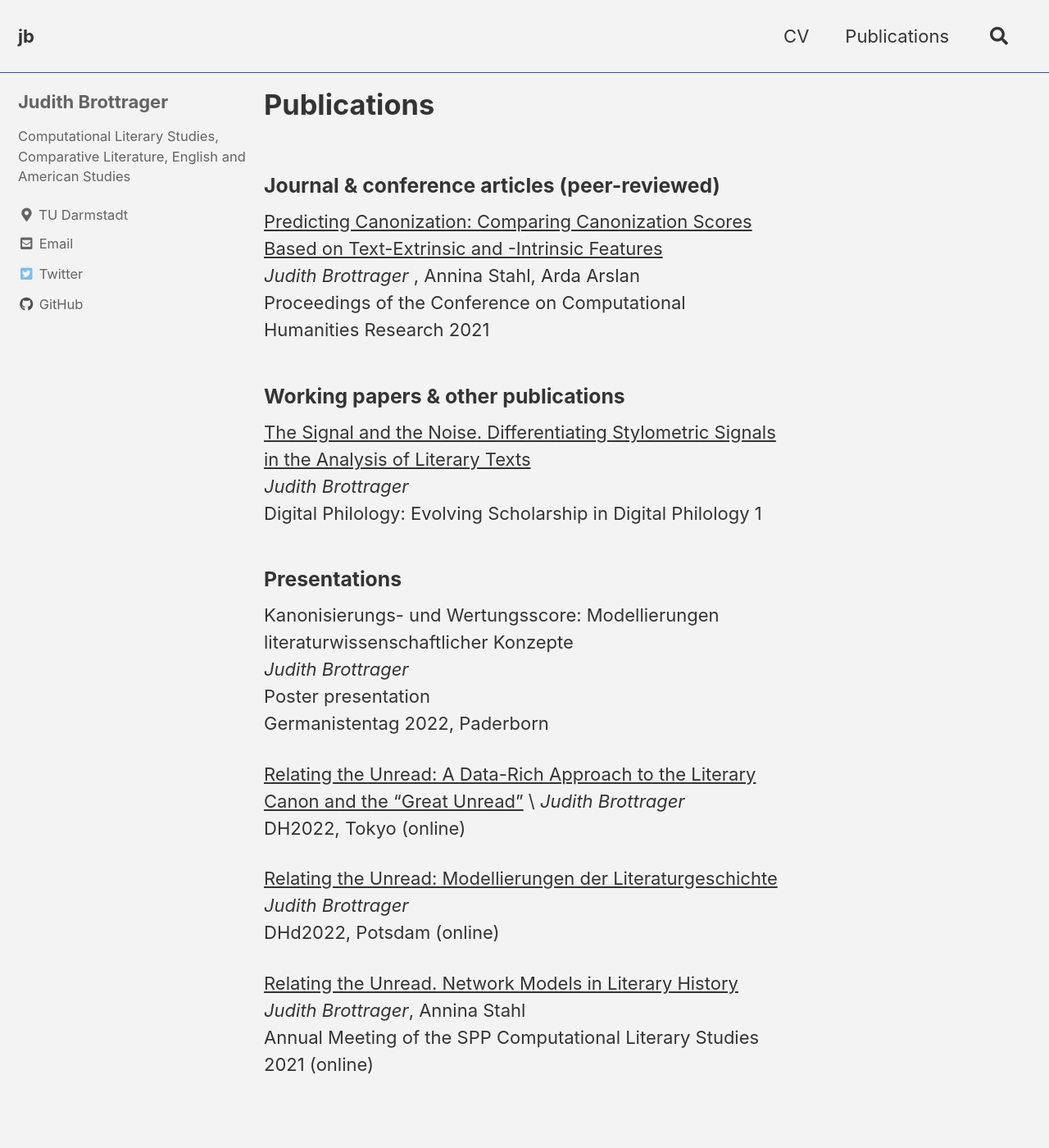
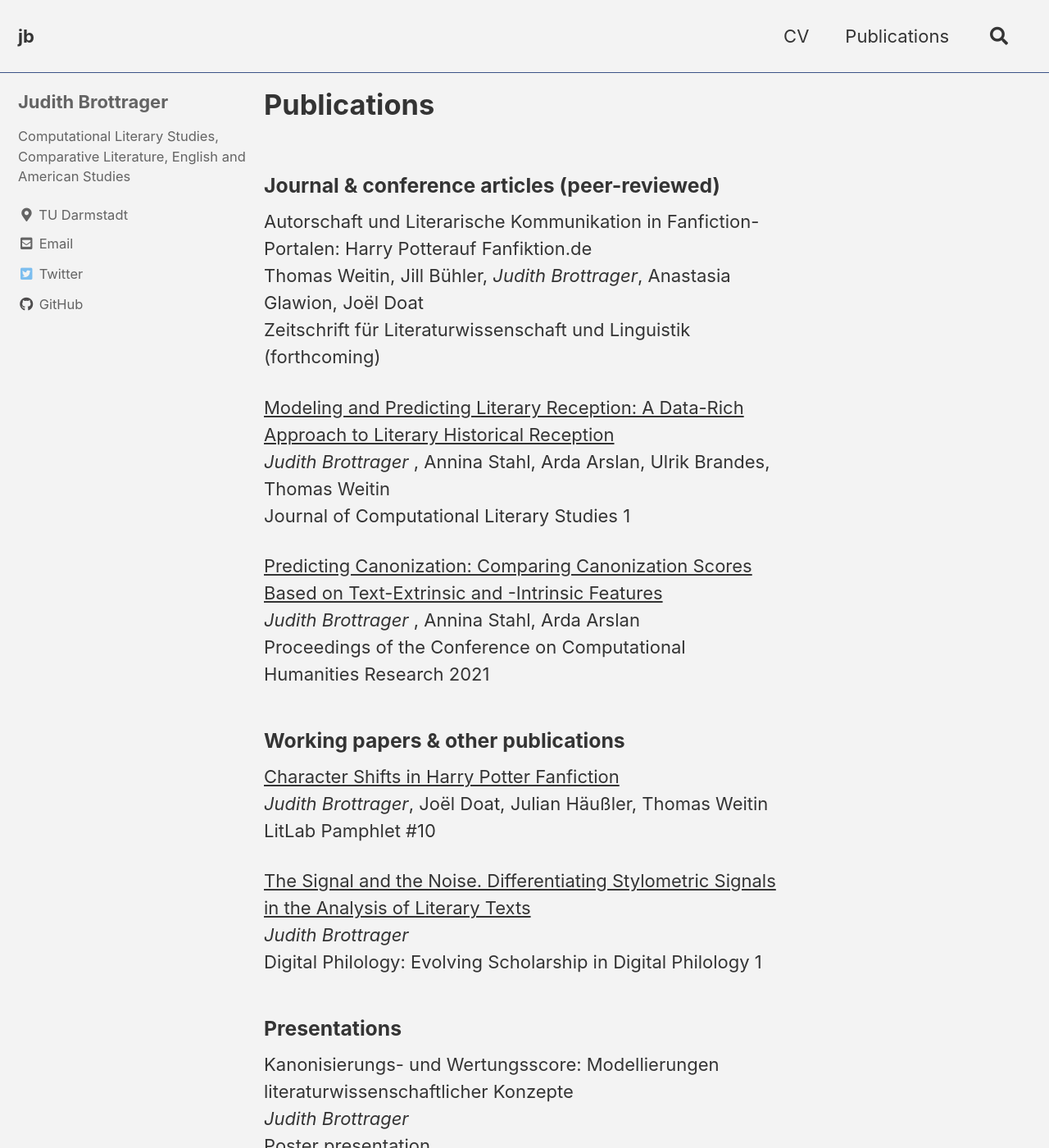
Before and after one commit to jbrottrager/jb, a Jekyll site: the page built from _pages/publications.md, in a window 1280 px wide and 1400 px high. Shown: the whole window at 82% size. Built offline with Jekyll 4.4.1, drawn with Linux system fonts in a browser that asks for light colours; cached includes are drawn as plain includes.

Commit message:
Update publications.md

```diff
--- a/_pages/publications.md
+++ b/_pages/publications.md
@@ -7,11 +7,25 @@ author_profile: true
 
 ### Journal & conference articles (peer-reviewed)
 
+
+Autorschaft und Literarische Kommunikation in Fanfiction-Portalen: Harry Potterauf Fanfiktion.de \
+Thomas Weitin, Jill Bühler, *Judith Brottrager*, Anastasia Glawion, Joël Doat \
+Zeitschrift für Literaturwissenschaft und Linguistik (forthcoming)
+
+[Modeling and Predicting Literary Reception: A Data-Rich Approach to Literary Historical Reception](https://jcls.io/article/id/95/) \
+*Judith Brottrager* , Annina Stahl, Arda Arslan, Ulrik Brandes, Thomas Weitin \
+Journal of Computational Literary Studies 1
+
 [Predicting Canonization: Comparing Canonization Scores Based on Text-Extrinsic and -Intrinsic Features](http://ceur-ws.org/Vol-2989/short_paper21.pdf) \
 *Judith Brottrager* , Annina Stahl, Arda Arslan \
 Proceedings of the Conference on Computational Humanities Research 2021
 
 ### Working papers & other publications
+
+
+[Character Shifts in Harry Potter Fanfiction](https://www.digitalhumanitiescooperation.de/pamphlet-10-character-shifts-in-harry-potter-fanfiction/) \
+*Judith Brottrager*, Joël Doat, Julian Häußler, Thomas Weitin  \
+LitLab Pamphlet #10
 
 [The Signal and the Noise. Differentiating Stylometric Signals in the Analysis of Literary Texts](https://tuprints.ulb.tu-darmstadt.de/13485/) \
 *Judith Brottrager* \
```
